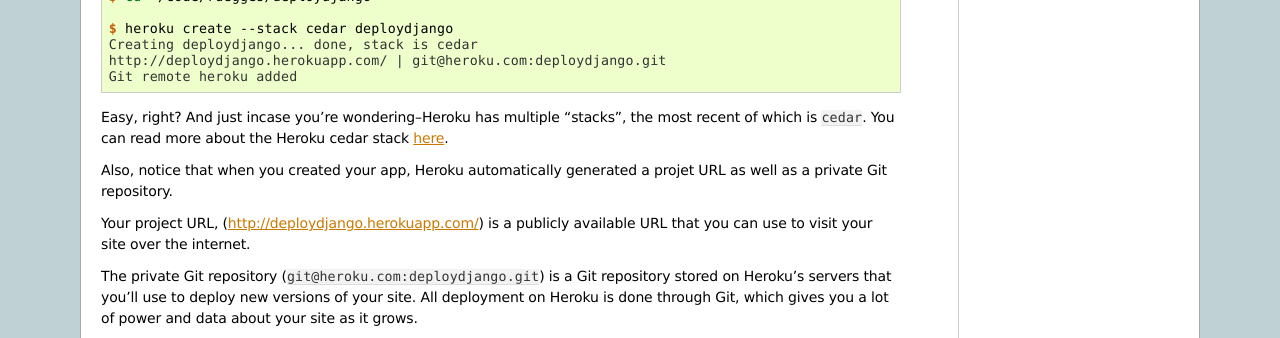
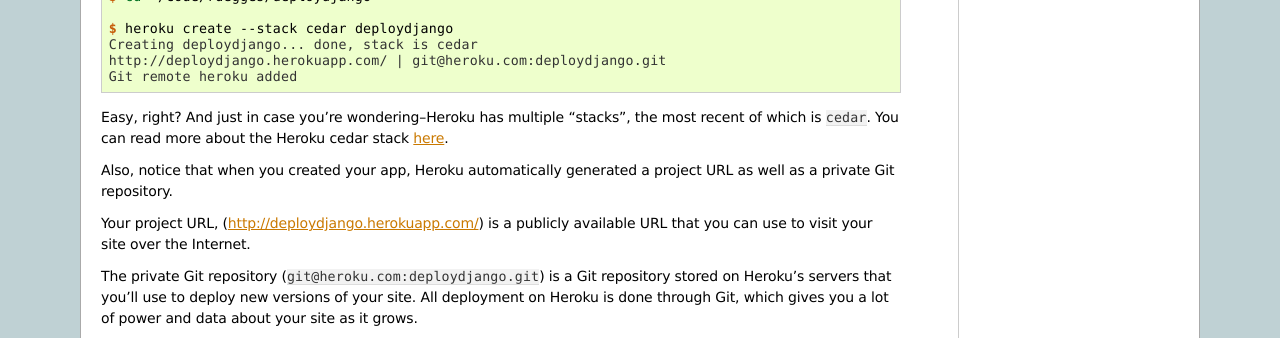
Before and after one commit to perryyo/deploydjango.com, a Sphinx documentation site: the page built from source/heroku/index.rst, in a window 1280 px wide and 900 px high, scrolled down 3508 px. Shown: the part 151-489 px from the top of the window. Built offline with Sphinx 7.4.7, drawn with Linux system fonts in a browser that asks for light colours.

Commit message:
Fix a few spelling errors

```diff
--- a/source/django_project_structure/setup.rst
+++ b/source/django_project_structure/setup.rst
@@ -175,7 +175,7 @@
 
 .. note::
     The ``-r`` flag tells pip that the following relative path is another
-    requirments file to parse.
+    requirements file to parse.
 
 The way requirements work on Heroku is that each time you push your code to
 Heroku, Heroku will analyze your top-level ``requirements.txt`` file and
--- a/source/heroku/setup.rst
+++ b/source/heroku/setup.rst
@@ -215,15 +215,15 @@
     http://deploydjango.herokuapp.com/ | git@heroku.com:deploydjango.git
     Git remote heroku added
 
-Easy, right? And just incase you're wondering--Heroku has multiple "stacks",
+Easy, right? And just in case you're wondering--Heroku has multiple "stacks",
 the most recent of which is ``cedar``. You can read more about the Heroku cedar
 stack `here <https://devcenter.heroku.com/articles/cedar>`_.
 
 Also, notice that when you created your app, Heroku automatically generated a
-projet URL as well as a private Git repository.
+project URL as well as a private Git repository.
 
 Your project URL, (http://deploydjango.herokuapp.com/) is a publicly available
-URL that you can use to visit your site over the internet.
+URL that you can use to visit your site over the Internet.
 
 The private Git repository (``git@heroku.com:deploydjango.git``) is a Git
 repository stored on Heroku's servers that you'll use to deploy new versions
```
